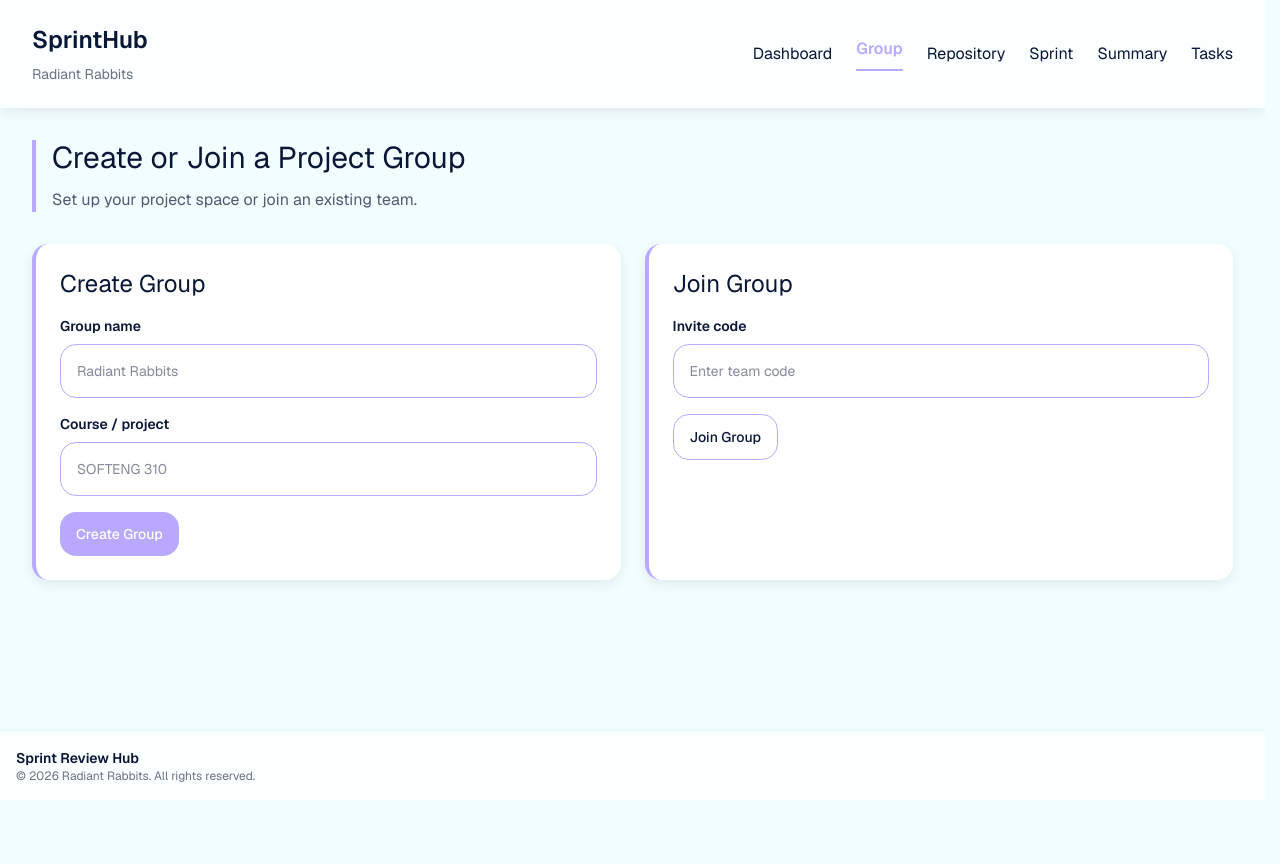
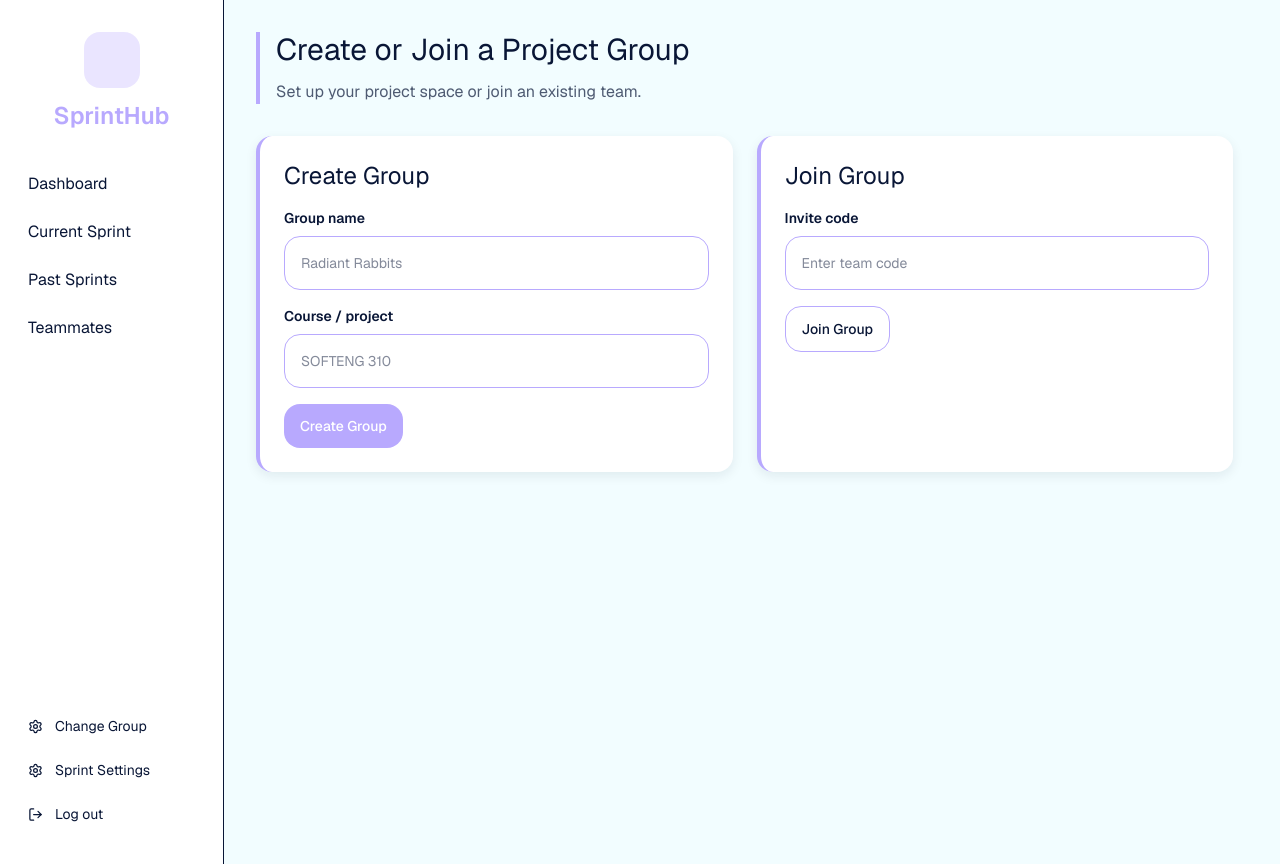
Before and after one commit to UOA-CS732-S1-2026/group-project-radiant-rabbits, a Next.js app: page /group in a window 1280 px wide. Before the commit the page ends 800 px from the top, so only its background shows below. Built offline with nearby package versions, Linux system fonts and the light colour scheme.

Commit message:
changed nav to side nav as per figma design

```diff
--- a/package.json
+++ b/package.json
@@ -13,6 +13,7 @@
     "postinstall": "lefthook install"
   },
   "dependencies": {
+    "lucide-react": "^1.7.0",
     "mongodb": "^7.1.0",
     "mongodb-memory-server": "^11.0.1",
     "mongoose": "^9.3.1",
--- a/src/app/(main)/layout.tsx
+++ b/src/app/(main)/layout.tsx
@@ -1,5 +1,4 @@
-import Footer from "@/components/ui/Footer";
-import TopNav from "@/components/ui/TopNav";
+import SideNav from "@/components/ui/SideNav";
 
 export default function MainLayout({
   children,
@@ -7,10 +6,9 @@ export default function MainLayout({
   children: React.ReactNode;
 }>) {
   return (
-    <div className="flex min-h-screen flex-col">
-      <TopNav />
+    <div className="flex min-h-screen items-stretch">
+      <SideNav />
       <main className="flex-1">{children}</main>
-      <Footer />
     </div>
   );
 }
--- /dev/null
+++ b/src/components/ui/SideNav.tsx
@@ -0,0 +1,85 @@
+"use client";
+
+import { LogOut, RefreshCw, Settings } from "lucide-react";
+import Link from "next/link";
+import { usePathname } from "next/navigation";
+
+const navItems = [
+  { href: "/dashboard", label: "Dashboard" },
+  { href: "/current-sprint", label: "Current Sprint" },
+  { href: "/past-sprints", label: "Past Sprints" },
+  { href: "/teammates", label: "Teammates" },
+];
+
+const bottomItems = [
+  { href: "/change-group", label: "Change Group", icon: Settings },
+  { href: "/sprint-settings", label: "Sprint Settings", icon: Settings },
+];
+
+export default function SideNav() {
+  const pathname = usePathname();
+
+  return (
+    <nav className="flex w-56 shrink-0 self-stretch border-r border-brand-border bg-brand-surface px-md py-xl">
+      <div className="flex min-h-screen w-full flex-col">
+        {/* Logo */}
+        <div className="mb-xl flex flex-col items-center gap-sm">
+          <div className="h-14 w-14 rounded-xl bg-brand-accent/30" />
+          <p className="text-h3 font-semibold text-brand-accent">SprintHub</p>
+        </div>
+
+        {/* Main nav links */}
+        <div className="flex flex-col gap-xs">
+          {navItems.map((item) => {
+            const isActive = pathname === item.href;
+
+            return (
+              <Link
+                key={item.href}
+                href={item.href}
+                className={
+                  isActive
+                    ? "rounded-lg bg-brand-accent/10 px-sm py-xs text-body-md font-semibold text-brand-accent"
+                    : "rounded-lg px-sm py-xs text-body-md text-brand-dark transition hover:bg-brand-accent/10 hover:text-brand-accent"
+                }
+              >
+                {item.label}
+              </Link>
+            );
+          })}
+        </div>
+
+        {/* Bottom links */}
+        <div className="mt-auto flex flex-col gap-xs">
+          {bottomItems.map((item) => {
+            const isActive = pathname === item.href;
+            const Icon = item.icon;
+
+            return (
+              <Link
+                key={item.href}
+                href={item.href}
+                className={
+                  isActive
+                    ? "flex items-center gap-sm rounded-lg bg-brand-accent/10 px-sm py-xs text-body-sm font-semibold text-brand-accent"
+                    : "flex items-center gap-sm rounded-lg px-sm py-xs text-body-sm text-brand-dark transition hover:bg-brand-accent/10 hover:text-brand-accent"
+                }
+              >
+                <Icon size={15} />
+                {item.label}
+              </Link>
+            );
+          })}
+
+          <Link
+            href="/logout"
+            className="flex items-center gap-sm rounded-lg px-sm py-xs text-body-sm text-brand-dark transition hover:bg-brand-accent/10 hover:text-brand-accent"
+          >
+            <LogOut size={15} />
+            Log out
+          </Link>
+        </div>
+      </div>
+    </nav>
+  );
+}
--- a/src/components/ui/TopNav.tsx
+++ /dev/null
@@ -1,50 +0,0 @@
-"use client";
-
-import Link from "next/link";
-import { usePathname } from "next/navigation";
-
-const navItems = [
-  { href: "/dashboard", label: "Dashboard" },
-  { href: "/group", label: "Group" },
-  { href: "/repository", label: "Repository" },
-  { href: "/sprint", label: "Sprint" },
-  { href: "/summary", label: "Summary" },
-  { href: "/tasks", label: "Tasks" },
-];
-
-export default function TopNav() {
-  const pathname = usePathname();
-
-  return (
-    <nav className="w-full bg-brand-surface/80 shadow-md">
-      <div className="mx-auto flex w-full max-w-container items-center justify-between px-xl py-lg">
-        <div className="shrink-0">
-          <p className="text-h3 font-semibold text-brand-dark">SprintHub</p>
-          <p className="mt-xs text-body-sm text-brand-dark/60">
-            Radiant Rabbits
-          </p>
-        </div>
-
-        <div className="flex items-center gap-lg">
-          {navItems.map((item) => {
-            const isActive = pathname === item.href;
-
-            return (
-              <Link
-                key={item.href}
-                href={item.href}
-                className={
-                  isActive
-                    ? "border-b-2 border-brand-accent pb-xs text-body-md font-semibold text-brand-accent"
-                    : "text-body-md text-brand-dark transition hover:text-brand-accent"
-                }
-              >
-                {item.label}
-              </Link>
-            );
-          })}
-        </div>
-      </div>
-    </nav>
-  );
-}
```
Also changed, not shown: src/app/(main)/sprint-settings/page.tsx (renamed from src/app/(main)/sprintsettings/page.tsx), 1 other file (tests, documents, lock files or other folders).
